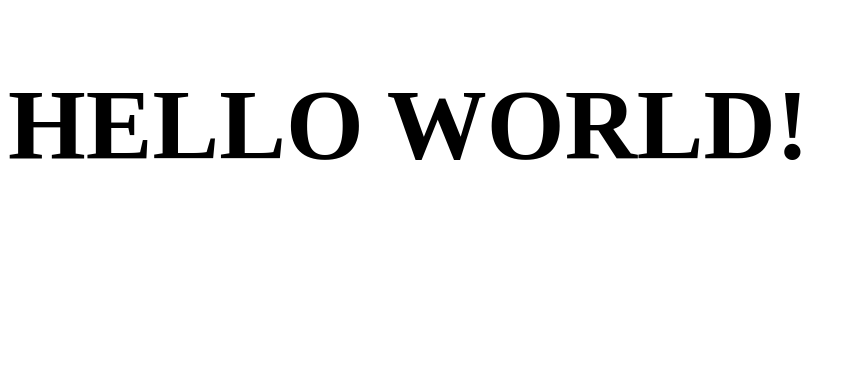
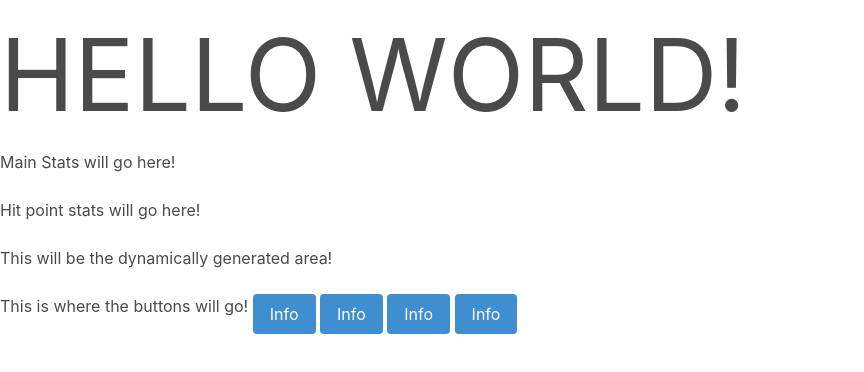
Before and after one commit to Pkeld148/slippery-fail-agency, a plain HTML site: page index.html in a window 1280 px wide. Shown: the whole page, without its empty margins (0-864 px from the left). Drawn offline with nearby package versions, Linux system fonts and the light colour scheme.

Commit message:
Added Bulma CDN, created initial blocks, added buttons

```diff
--- a/index.html
+++ b/index.html
@@ -1,14 +1,27 @@
 <!DOCTYPE html>
 <html lang="en">
-<head>
-    <meta charset="UTF-8">
-    <meta http-equiv="X-UA-Compatible" content="IE=edge">
-    <meta name="viewport" content="width=device-width, initial-scale=1.0">
+  <head>
+    <meta charset="UTF-8" />
+    <meta http-equiv="X-UA-Compatible" content="IE=edge" />
+    <meta name="viewport" content="width=device-width, initial-scale=1.0" />
     <title>Document</title>
-    <link rel="stylesheet" href="style.css">
-</head>
-<body>
+    <link
+      rel="stylesheet"
+      href="https://cdn.jsdelivr.net/npm/bulma@0.9.3/css/bulma.min.css"
+    />
+    <link rel="stylesheet" href="style.css" />
+  </head>
+  <body>
     <h1>HELLO WORLD!</h1>
-</body>
-<script src="/script.js"></script>
+    <div class="block">Main Stats will go here!</div>
+    <div class="block">Hit point stats will go here!</div>
+    <div class="block">This will be the dynamically generated area!</div>
+    <div class="block">This is where the buttons will go!
+        <button class="button is-info">Info</button>
+        <button class="button is-info">Info</button>
+        <button class="button is-info">Info</button>
+        <button class="button is-info">Info</button>
+    </div>
+  </body>
+  <script src="./script.js"></script>
 </html>
```
